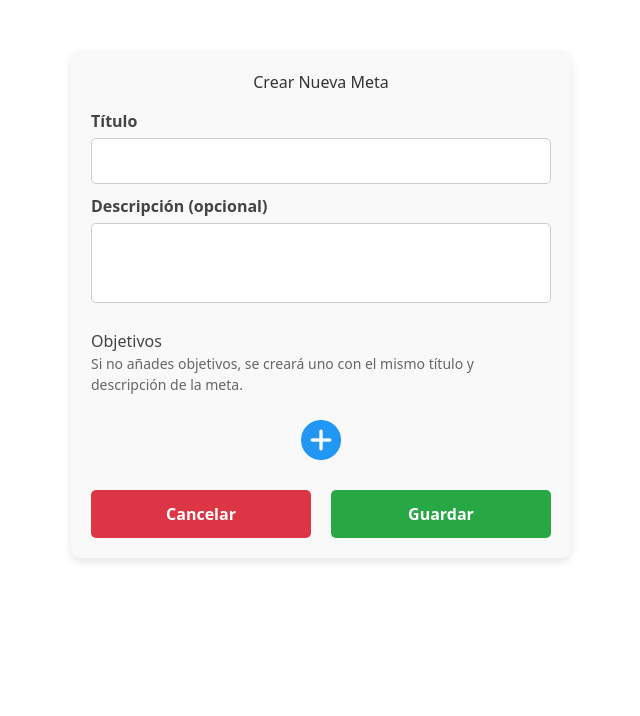
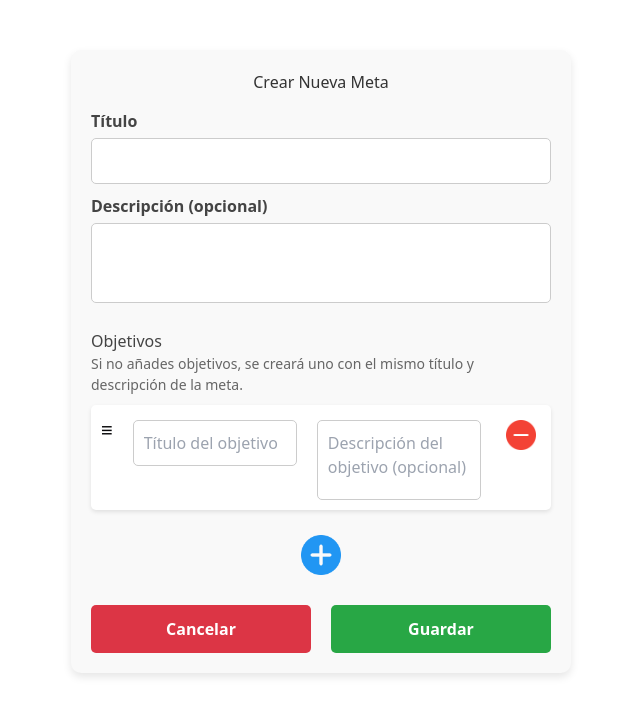
Before and after one commit to brianpardogaona/Sistema_de_Gestion_Personal, a React (Vite) app in the folder frontend/: page /crear-meta in a window 1280 px wide. Shown: the top 716 px of the page, without its empty margins (319-959 px from the left). Built offline with nearby package versions, Linux system fonts and the light colour scheme.

Commit message:
Drag and drop en ventana Crear Meta

```diff
--- a/frontend/package.json
+++ b/frontend/package.json
@@ -21,6 +21,7 @@
     "primeicons": "^7.0.0",
     "primereact": "^10.8.4",
     "react": "^18.3.1",
+    "react-beautiful-dnd": "^13.1.1",
     "react-dom": "^18.3.1",
     "react-feather": "^2.0.10",
     "react-router-dom": "^7.1.1",
--- a/frontend/src/main.jsx
+++ b/frontend/src/main.jsx
@@ -5,9 +5,7 @@ import React from "react";
 import App from "./routes";
 
 createRoot(document.getElementById("root")).render(
-  <React.StrictMode>
-    <BrowserRouter>
-      <App/>
-    </BrowserRouter>
-  </React.StrictMode>
+  <BrowserRouter>
+    <App />
+  </BrowserRouter>
 );
--- a/frontend/src/pages/CrearMeta.jsx
+++ b/frontend/src/pages/CrearMeta.jsx
@@ -1,14 +1,20 @@
-import React, { useState } from "react";
+import React, { useState, useRef } from "react";
 import { useNavigate } from "react-router-dom";
 import "../styles/crearMeta.css";
+import { DragDropContext, Droppable, Draggable } from "react-beautiful-dnd";
 
 const API_URL = "http://localhost:4000/api/";
 
 function CrearMeta() {
   const navigate = useNavigate();
+  const nextId = useRef(2);
+  const isDragging = useRef(false);
+
   const [titulo, setTitulo] = useState("");
   const [descripcion, setDescripcion] = useState("");
-  const [objetivos, setObjetivos] = useState([]);
+  const [objetivos, setObjetivos] = useState([
+    { id: "1", title: "", description: "", order: 1 },
+  ]);
   const [cambiosPendientes, setCambiosPendientes] = useState(false);
 
   const handleTituloChange = (e) => {
@@ -22,45 +28,62 @@ function CrearMeta() {
   };
 
   const handleAgregarObjetivo = () => {
-    const objetivosNoVacios = objetivos.filter(
-      (obj) => obj.title.trim() !== "" || obj.description.trim() !== ""
+    if (isDragging.current) return;
+
+    const hayVacio = objetivos.some(
+      (obj) => !obj.title.trim() && !obj.description.trim()
     );
+    if (hayVacio) return;
 
-    if (objetivosNoVacios.length === objetivos.length) {
-      setObjetivos([
-        ...objetivosNoVacios,
-        { title: "", description: "", order: objetivosNoVacios.length + 1 },
+    setObjetivos((prev) => [
+      ...prev,
+      {
+        id: String(nextId.current++),
+        title: "",
+        description: "",
+        order: prev.length + 1,
+      },
     ]);
-    }
+    setCambiosPendientes(true);
   };
 
   const handleEliminarObjetivo = (index) => {
-    const nuevosObjetivos = objetivos.filter((_, i) => i !== index);
+    if (isDragging.current) return;
 
-    if (nuevosObjetivos.length === 0) {
-      nuevosObjetivos.push({ title: "", description: "", order: 1 });
-    }
-
-    setObjetivos(nuevosObjetivos);
+    const nuevos = objetivos.filter((_, i) => i !== index);
+    setObjetivos(limpiarObjetivos(nuevos));
+    setCambiosPendientes(true);
   };
 
   const handleObjetivoChange = (index, field, value) => {
-    const nuevosObjetivos = [...objetivos];
-    nuevosObjetivos[index][field] = value;
+    if (isDragging.current) return;
 
-    const objetivosNoVacios = nuevosObjetivos.filter(
-      (obj) => obj.title.trim() !== "" || obj.description.trim() !== ""
+    const nuevos = [...objetivos];
+    nuevos[index][field] = value;
+
+    setObjetivos(limpiarObjetivos(nuevos));
+    setCambiosPendientes(true);
+  };
+
+  const reorder = (list, startIndex, endIndex) => {
+    const result = Array.from(list);
+    const [removed] = result.splice(startIndex, 1);
+    result.splice(endIndex, 0, removed);
+    return result.map((item, index) => ({
+      ...item,
+      order: index + 1,
+    }));
+  };
+
+  const onDragEnd = (result) => {
+    let reordered = reorder(
+      objetivos,
+      result.source.index,
+      result.destination.index
     );
 
-    if (objetivosNoVacios.length < nuevosObjetivos.length) {
-      objetivosNoVacios.push({
-        title: "",
-        description: "",
-        order: objetivosNoVacios.length + 1,
-      });
-    }
-
-    setObjetivos(objetivosNoVacios);
+    setObjetivos(limpiarObjetivos(reordered));
+    setCambiosPendientes(true);
   };
 
   const handleGuardarMeta = async () => {
@@ -70,7 +93,7 @@ function CrearMeta() {
     }
 
     const objetivosFiltrados = objetivos
-      .filter((obj) => obj.title.trim() !== "" || obj.description.trim() !== "")
+      .filter((obj) => obj.title.trim() || obj.description.trim())
       .map((obj, index) => ({
         title: obj.title.trim(),
         description: obj.description.trim() || null,
@@ -80,7 +103,16 @@ function CrearMeta() {
     const metaData = {
       title: titulo.trim(),
       description: descripcion.trim() || null,
-      objectives: objetivosFiltrados,
+      objectives:
+        objetivosFiltrados.length > 0
+          ? objetivosFiltrados
+          : [
+              {
+                title: titulo.trim(),
+                description: descripcion.trim() || null,
+                order: 1,
+              },
+            ],
     };
 
     try {
@@ -110,6 +142,22 @@ function CrearMeta() {
     navigate("/mis-metas");
   };
 
+  const limpiarObjetivos = (lista) => {
+    const llenos = lista.filter(
+      (obj) => obj.title.trim() || obj.description.trim()
+    );
+
+    return [
+      ...llenos,
+      {
+        id: String(nextId.current++),
+        title: "",
+        description: "",
+        order: llenos.length + 1,
+      },
+    ];
+  };
+
   return (
     <div className="crear-meta-container">
       <h2>Crear Nueva Meta</h2>
@@ -125,8 +173,29 @@ function CrearMeta() {
         de la meta.
       </p>
 
+      {typeof window !== "undefined" && objetivos.length > 0 && (
+        <DragDropContext onDragEnd={onDragEnd}>
+          <Droppable droppableId="objetivos">
+            {(provided) => (
+              <div
+                className="objetivos-list"
+                {...provided.droppableProps}
+                ref={provided.innerRef}
+              >
                 {objetivos.map((obj, index) => (
-        <div key={index} className="objetivo-item">
+                  <Draggable
+                    key={obj.id}
+                    draggableId={obj.id.toString()}
+                    index={index}
+                  >
+                    {(provided) => (
+                      <div
+                        className="objetivo-item"
+                        ref={provided.innerRef}
+                        {...provided.draggableProps}
+                        {...provided.dragHandleProps}
+                      >
+                        <span className="drag-handle">≡</span>
                         <input
                           type="text"
                           placeholder="Título del objetivo"
@@ -139,22 +208,32 @@ function CrearMeta() {
                           placeholder="Descripción del objetivo (opcional)"
                           value={obj.description}
                           onChange={(e) =>
-              handleObjetivoChange(index, "description", e.target.value)
+                            handleObjetivoChange(
+                              index,
+                              "description",
+                              e.target.value
+                            )
                           }
                         />
-
                         <button
                           className="remove-objetivo-btn"
                           onClick={() => handleEliminarObjetivo(index)}
                         >
-            {" "}
                           <img
                             src="../../public/images/boton-menos.png"
                             alt="Eliminar"
-            />{" "}
+                          />
                         </button>
                       </div>
+                    )}
+                  </Draggable>
                 ))}
+                {provided.placeholder}
+              </div>
+            )}
+          </Droppable>
+        </DragDropContext>
+      )}
 
       <button className="add-objetivo-btn" onClick={handleAgregarObjetivo}>
         <img src="../../public/images/mas.png" alt="Agregar" />
--- a/frontend/src/styles/crearMeta.css
+++ b/frontend/src/styles/crearMeta.css
@@ -137,3 +137,25 @@
   height: 40px;
   cursor: pointer;
 }
+
+.drag-handle {
+  cursor: grab;
+  font-size: 20px;
+  margin-right: 10px;
+  user-select: none;
+}
+
+.objetivo-item {
+  display: flex;
+  align-items: flex-start;
+  background: #fff;
+  padding: 10px;
+  border-radius: 5px;
+  margin-top: 10px;
+  box-shadow: 0px 2px 4px rgba(0, 0, 0, 0.1);
+  transition: background 0.2s;
+}
+
+.objetivo-item:hover {
+  background: #f1f1f1;
+}
```
Also changed, not shown: 1 other file (tests, documents, lock files or other folders). Lines whose indentation alone changed are shown as unchanged.
